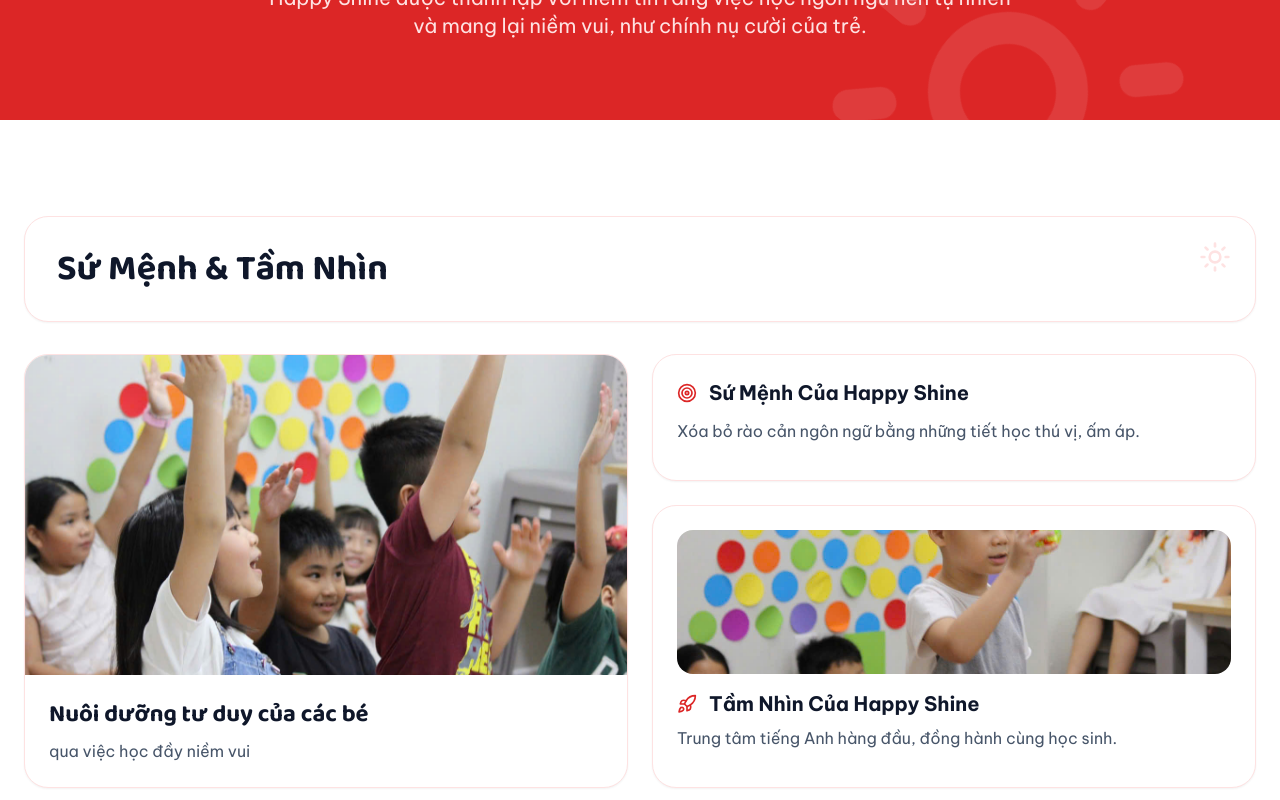
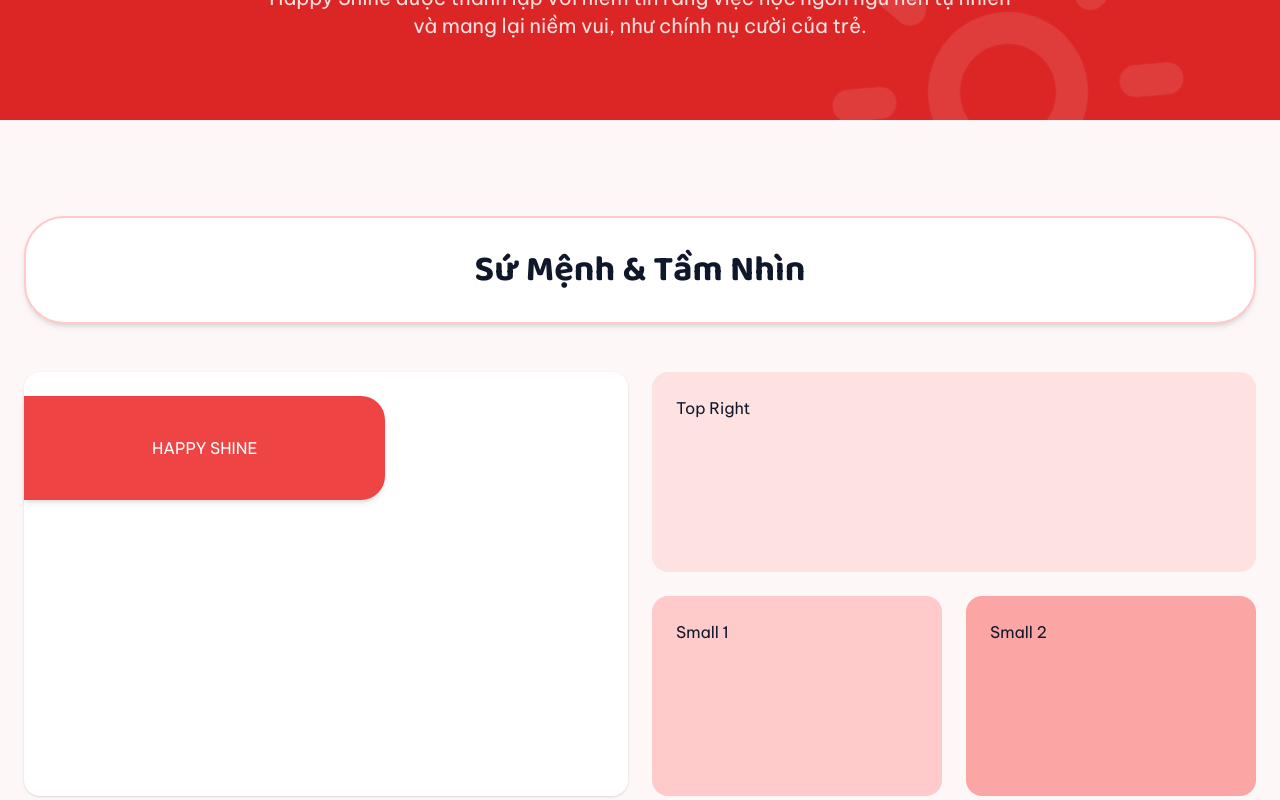
Before and after one commit to hakona311245/happyshine2.0, a React (Vite) app: page /#/about in a window 1280 px wide. Shown: the part 260-1060 px from the top of the page. Built offline with nearby package versions, Linux system fonts and the light colour scheme.

Commit message:
Trying out a new design in About page
Trying a mason-ry layout kind of grid

```diff
--- a/pages/About.tsx
+++ b/pages/About.tsx
@@ -21,39 +21,38 @@ const About: React.FC = () => {
       </section>
 
       {/* Mission & Vision */}
-      <section className="py-24 bg-white">
+      <section className="py-24 bg-red-50/60">
         <div className="container mx-auto px-6">
-          <div className="relative bg-white border border-red-100 rounded-3xl p-8 shadow-sm">
-            <h2 className="text-3xl lg:text-4xl font-fredoka font-bold text-slate-900">Sứ Mệnh & Tầm Nhìn</h2>
-            <Sun className="absolute top-6 right-6 w-8 h-8 text-red-100" aria-hidden="true" />
-          </div>
-          <div className="mt-8 grid grid-cols-1 lg:grid-cols-2 gap-6">
-            <div className="bg-white border border-red-100 rounded-3xl shadow-sm overflow-hidden">
-              <img src={studentraisinghand} className="w-full h-64 lg:h-80 object-cover" alt="Center" loading="lazy" />
-              <div className="p-6">
-                <h3 className="text-2xl font-fredoka font-bold text-slate-900">Nuôi dưỡng tư duy của các bé</h3>
-                <p className="mt-2 text-slate-600">qua việc học đầy niềm vui</p>
-              </div>
-            </div>
-            <div className="grid gap-6">
-              <div className="bg-white border border-red-100 rounded-3xl p-6 shadow-sm">
-                <div className="flex items-center gap-3">
-                  <Target className="w-5 h-5 text-red-600" />
-                  <h3 className="text-xl font-bold text-slate-900">Sứ Mệnh Của Happy Shine</h3>
-                </div>
-                <p className="mt-3 text-slate-600">Xóa bỏ rào cản ngôn ngữ bằng những tiết học thú vị, ấm áp.</p>
-              </div>
-              <div className="bg-white border border-red-100 rounded-3xl p-6 shadow-sm">
-                <img src={studentplayinggame} className="rounded-2xl h-36 w-full object-cover" alt="Students" loading="lazy" />
-                <div className="mt-4 flex items-center gap-3">
-                  <Rocket className="w-5 h-5 text-red-600" />
-                  <h3 className="text-xl font-bold text-slate-900">Tầm Nhìn Của Happy Shine</h3>
-                </div>
-                <p className="mt-2 text-slate-600">Trung tâm tiếng Anh hàng đầu, đồng hành cùng học sinh.</p>
-              </div>
-            </div>
+          <div className="relative bg-white border-2 border-red-200 rounded-[2.5rem] p-8 shadow-md">
+            <h2 className="text-3xl lg:text-4xl font-fredoka font-bold text-slate-900 text-center">Sứ Mệnh & Tầm Nhìn</h2>
           </div>
         </div>
+        <div className="container mx-auto px-6">
+        <div className="grid grid-cols-4 auto-rows-[200px] gap-6 mt-12">
+
+          <div className="col-span-2 row-span-2 bg-white rounded-2xl p-6 shadow relative">
+            <div className="absolute top-6 left-0 bg-red-500 text-white px-32 py-10 rounded-r-3xl shadow-md">
+            HAPPY SHINE
+          </div>
+          </div>
+
+
+
+          <div className="col-span-2 bg-red-100 rounded-2xl p-6">
+              Top Right
+          </div>
+
+          <div className="bg-red-200 rounded-2xl p-6">
+              Small 1
+          </div>
+
+          <div className="bg-red-300 rounded-2xl p-6">
+              Small 2
+          </div>
+
+        </div>
+      </div>
+
       </section>
       {/* History Timeline */}
       <section className="py-24 bg-slate-50">
--- a/pages/CourseDetail.tsx
+++ b/pages/CourseDetail.tsx
@@ -8,6 +8,7 @@ import {
 } from 'lucide-react';
 import StudentAchievements from '../components/StudentAchievements';
 import { courseData } from './Courses';
+import moverclass from '@/media/img/gallery/studentraisinghand.jpg';
 
 const CourseDetail: React.FC = () => {
   const { courseId } = useParams<{ courseId: string }>();
@@ -67,11 +68,11 @@ const CourseDetail: React.FC = () => {
               </p>
             </div>
             <div className="lg:w-1/2">
-              <div className="bg-white p-4 rounded-[2.5rem] shadow-2xl rotate-2">
+              <div className="bg-white p-4 rounded-[2.5rem] shadow-2xl rotate-0">
                 <img
-                  src={`https://images.unsplash.com/photo-1503676260728-1c00da094a0b?auto=format&fit=crop&q=80&w=800`}
+                  src={moverclass}
                   alt={courseInfo.title}
-                  className="rounded-[2rem] w-full object-cover h-[350px]"
+                  className="rounded-[2rem] w-full object-cover h-[450px]"
                 />
               </div>
             </div>
```
